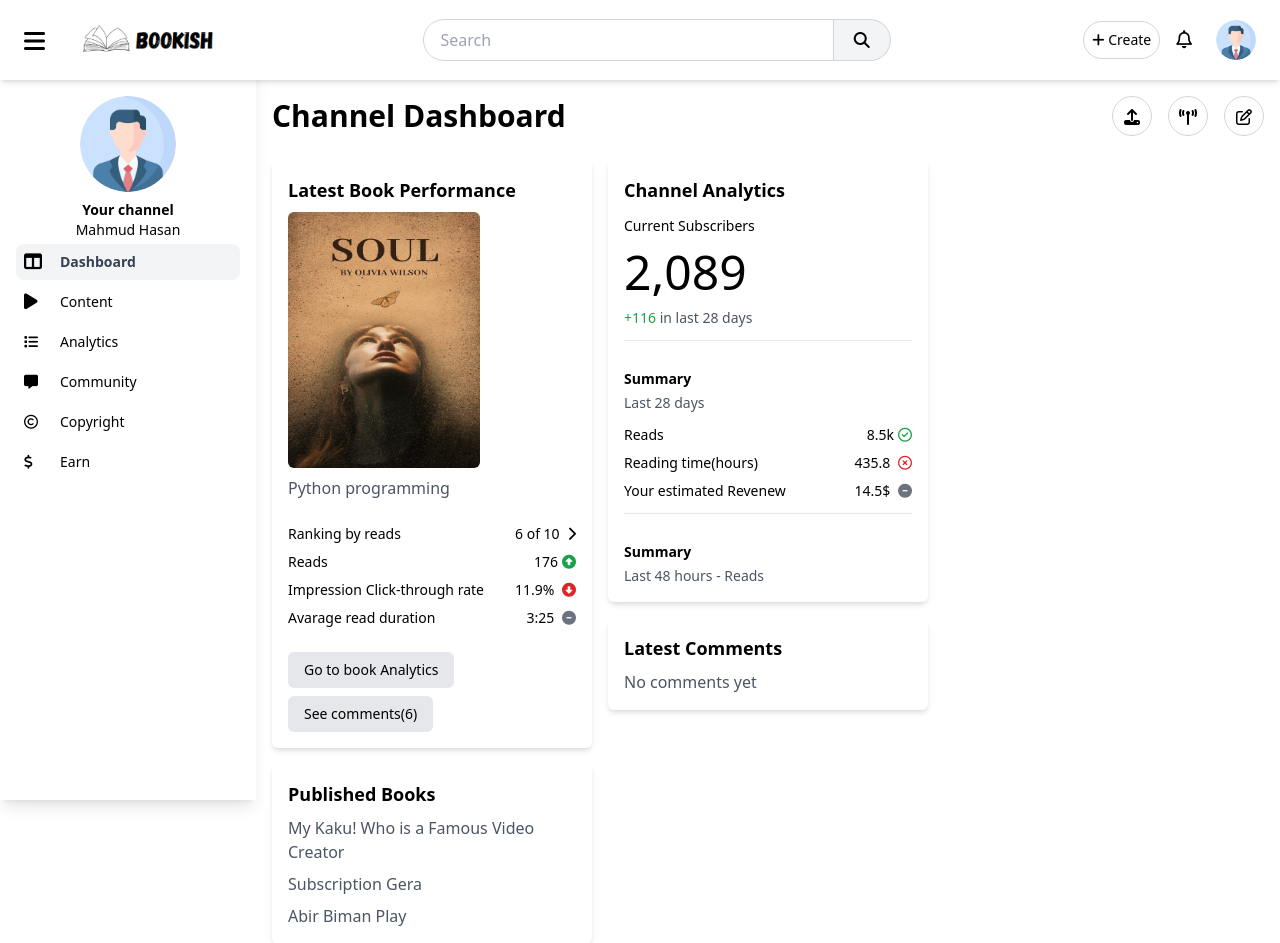
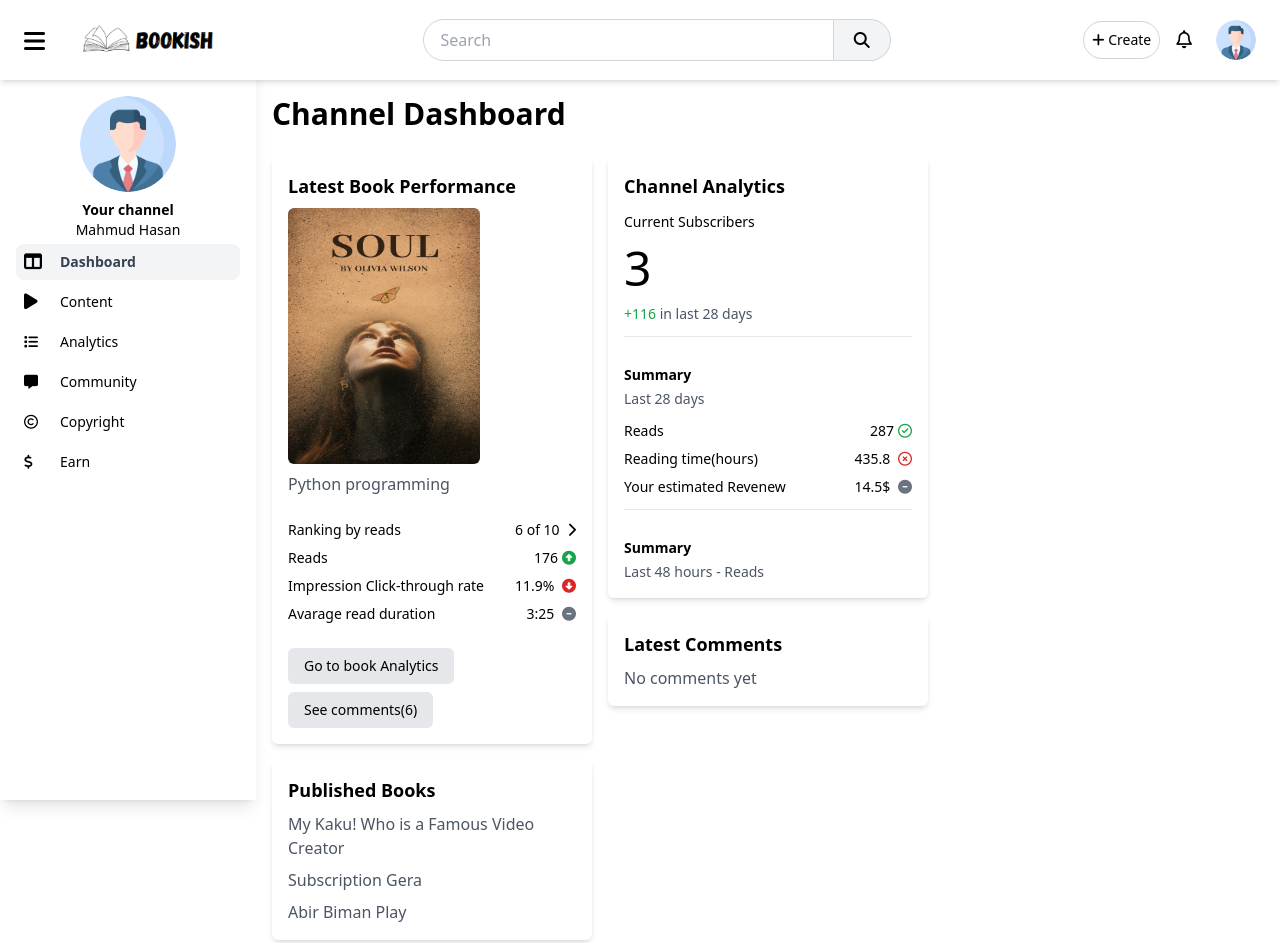
Before and after one commit to mahamudh472/book-platform, a Django app: page /author/dashboard in a window 1280 px wide. Shown: the top 943 px of the page. Run offline with Django 4.2, Linux system fonts and the light colour scheme; a user stored in the database is signed in; data comes from the database, SQL or seed files in the repository; both versions use the stored data as it was after the commit; some libraries are stand-ins or nearby versions.

Commit message:
Feb 27 update

```diff
--- a/accounts/models.py
+++ b/accounts/models.py
@@ -14,3 +14,6 @@ class UserProfile(models.Model):
 
     def followers_count(self):
         return self.followers.count()
+
+    def get_total_views(self):
+        return self.user.books.aggregate(models.Sum('views'))['views__sum'] or 0
--- a/main/models.py
+++ b/main/models.py
@@ -37,6 +37,7 @@ class Book(models.Model):
 
     def dislikes_count(self):
         return self.dislikes.count()
+
 
 class BookView(models.Model):
     book = models.ForeignKey(Book, on_delete=models.CASCADE, related_name="book_views")
--- a/templates/author/admin_content.html
+++ b/templates/author/admin_content.html
@@ -40,6 +40,7 @@ Content
              <style>
                 .description {
                     display: -webkit-box;
+                    line-clamp: 2;
                     -webkit-line-clamp: 2; /* Limits text to 2 lines */
                     -webkit-box-orient: vertical;
                     overflow: hidden;
@@ -62,7 +63,7 @@ Content
                 <td class="px-2 py-6 whitespace-nowrap">
                     <select name="" id="" class="block p-1 rounded">
                         <option value="">Public</option>
-                        <option value="">Privet</option>
+                        <option value="">Private</option>
                     </select>
                     {% comment %} <i class="fa fa-earth-asia"></i> <span>Public</span>
                     <i class="fa fa-chevron-down cursor-pointer p-2 rounded-full hover:bg-gray-200"></i> {% endcomment %}
--- a/templates/author/admin_dashboard.html
+++ b/templates/author/admin_dashboard.html
@@ -8,14 +8,14 @@ Dashboard
         <div>
             <h2 class="text-3xl font-semibold">Channel Dashboard</h2>
         </div>
-        <div class="flex items-center space-x-4">
+        <!-- <div class="flex items-center space-x-4">
             <button class="h-10 w-10 border border-gray-300 bg-white p-2 hover:bg-gray-100 rounded-full"><i
                     class="fa fa-upload"></i></button>
             <button class="h-10 w-10 border border-gray-300 bg-white p-2 hover:bg-gray-100 rounded-full"><i
                     class="fa fa-tower-broadcast"></i></button>
             <button class="h-10 w-10 border border-gray-300 bg-white p-2 hover:bg-gray-100 rounded-full"><i
                     class="fa-regular fa-pen-to-square"></i></button>
-        </div>
+        </div> -->
     </header>
     <!-- Grid Content -->
     <div class="grid grid-cols-1 md:grid-cols-2 lg:grid-cols-3 gap-4">
@@ -75,7 +75,7 @@ Dashboard
             <div class="bg-white shadow-md p-4 rounded-md space-y-3">
                 <h3 class="text-lg font-bold mb-2">Channel Analytics</h3>
                 <p class="font-medium text-sm">Current Subscribers</p>
-                <div class="text-5xl">2,089</div>
+                <div class="text-5xl">{{user.userprofile.followers.count}}</div>
                 <div class="text-gray-600 text-sm">
                     <span class="text-red-600 hidden">-2</span>
                     <span class="text-green-600">+116</span>
@@ -91,7 +91,7 @@ Dashboard
                     <ul class="text-sm space-y-2">
                         <li class="flex justify-between">
                             <div>Reads</div>
-                            <div>8.5k<button class="fa-regular fa-circle-check pl-1 text-green-600"></button>
+                            <div>{{user.userprofile.get_total_views}}<button class="fa-regular fa-circle-check pl-1 text-green-600"></button>
                             </div>
                         </li>
                         <li class="flex justify-between">
--- a/templates/author/content_details.html
+++ b/templates/author/content_details.html
@@ -79,8 +79,7 @@ Content details
                         <div class="text-xs font-medium text-neutral-500">Book link</div>
                         <a href="{{ request.scheme }}://{{ request.get_host }}{% url 'main:book_view' book.slug %}"
                             id="book_link"
-                            class="inline-block max-w-40 overflow-hidden text-ellipsis whitespace-nowrap text-sm text-blue-500 font-medium">{{
-                            request.scheme }}://{{ request.get_host }}{% url 'main:book_view' book.slug %}</a>
+                            class="inline-block max-w-40 overflow-hidden text-ellipsis whitespace-nowrap text-sm text-blue-500 font-medium">{{request.scheme }}://{{ request.get_host }}{% url 'main:book_view' book.slug %}</a>
                     </div>
 
                     <i class="block fa-regular fa-copy cursor-pointer" onclick="copy_to_clipboard(this)"></i>
```
Also changed, not shown: db.sqlite3.
